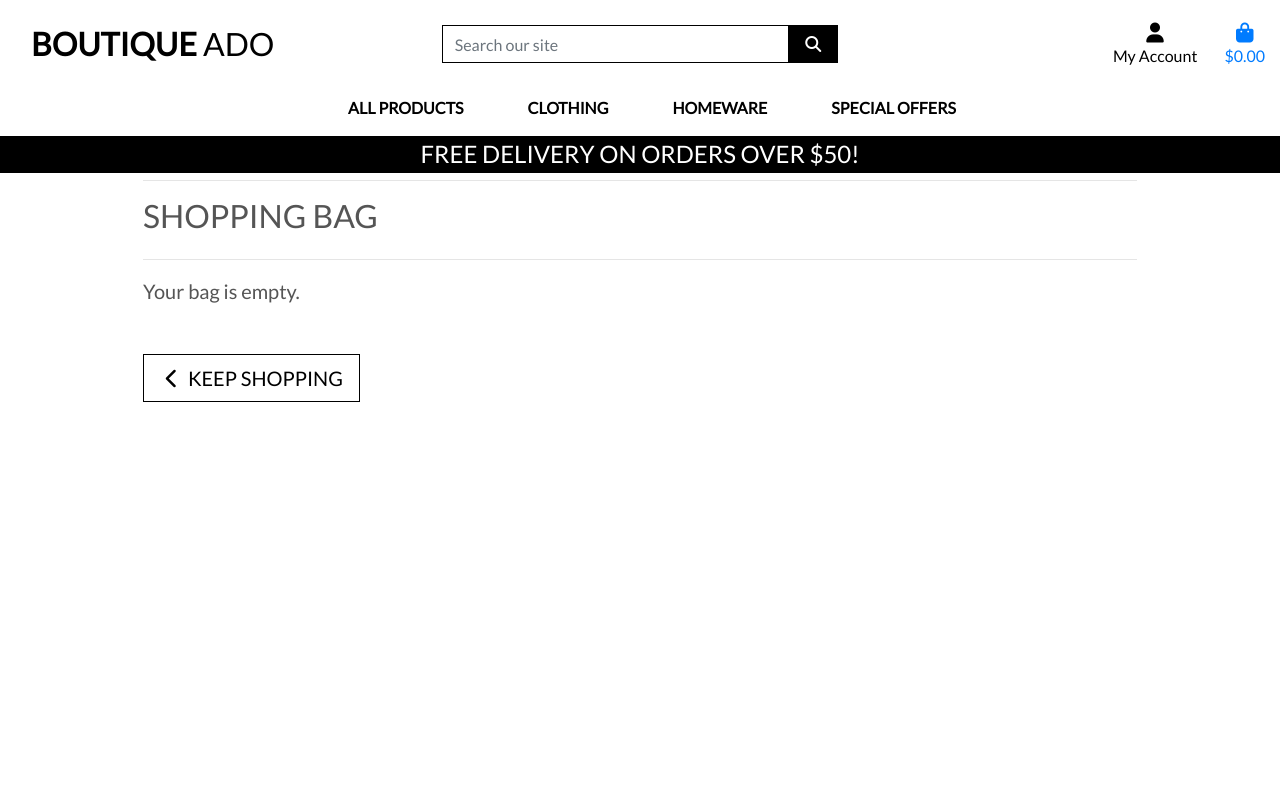
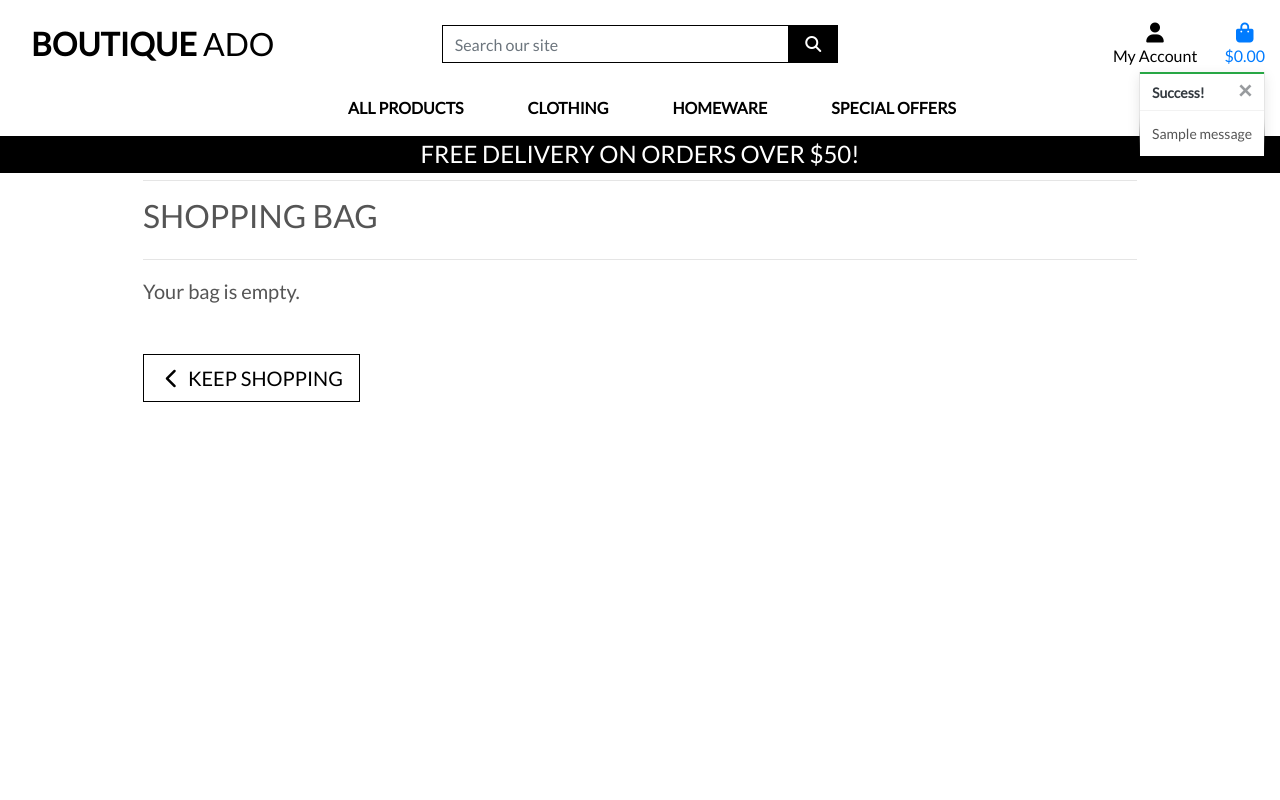
Before and after one commit to kydzoster/E-Store, a Django app: page /bag/ in a window 1280 px wide. Run offline with Django 3.2, Linux system fonts and the light colour scheme; tables that the repository leaves empty hold one stand-in row (values such as "Sample post"); one stand-in notice (Sample message) is shown; some libraries are stand-ins or nearby versions.

Commit message:
added toasts templates for messages

```diff
--- a/bag/views.py
+++ b/bag/views.py
@@ -1,4 +1,6 @@
 from django.shortcuts import render, redirect, reverse, HttpResponse
+from django.contrib import messages
+from products.models import Product
 
 # Create your views here.
 
@@ -12,6 +14,7 @@ def view_bag(request):
 def add_to_bag(request, item_id):
     """ Add a quantity of the specified product to the shopping bag """
 
+    product = Product.objects.get(pk=item_id)
     quantity = int(request.POST.get('quantity'))
     redirect_url = request.POST.get('redirect_url')
     size = None
@@ -37,6 +40,7 @@ def add_to_bag(request, item_id):
             bag[item_id] += quantity
         else:
             bag[item_id] = quantity
+            messages.success(request, f'Added {product.name} to your bag!')
 
     request.session['bag'] = bag
     return redirect(redirect_url)
--- a/botique_ado/settings.py
+++ b/botique_ado/settings.py
@@ -78,6 +78,8 @@ TEMPLATES = [
     },
 ]
 
+MESSAGE_STORAGE = 'django.contrib.messages.storage.session.SessionStorage'
+
 AUTHENTICATION_BACKENDS = [
     # Needed to login by username in Django admin, regardless of `allauth`
     'django.contrib.auth.backends.ModelBackend',
--- a/static/css/base.css
+++ b/static/css/base.css
@@ -110,6 +110,21 @@ a.category-badge > span.badge:hover{
     cursor: pointer;
 }
 
+.message-container{
+    position: fixed;
+    top: 72px;
+    right: 15px;
+    z-index: 99999;
+}
+
+.custom-toast{
+    overflow: visible;
+}
+
+.toast-capper{
+    height: 2px;
+}
+
 /* -------------------------------- Media Queries */
 
 /* Slightly larger container on xl screens */
--- a/templates/base.html
+++ b/templates/base.html
@@ -128,7 +128,24 @@
     </header>
 
     {% if messages %}
-        <div class="message-container"></div>
+        <div class="message-container">
+            {% for message in messages %}
+                {% with message.level as level %}
+                    <!--Error-->
+                    {% if level == 40 %}
+                        {% include 'includes/toasts/toast_error.html' %}
+                    <!--Warning-->
+                    {% elif level == 30 %}
+                        {% include 'includes/toasts/toast_warning.html' %}
+                    <!--Success-->
+                    {% elif level == 25 %}
+                        {% include 'includes/toasts/toast_success.html' %}
+                    {% else %}
+                        {% include 'includes/toasts/toast_info.html' %}
+                    {% endif %}
+                {% endwith %}
+            {% endfor %}
+        </div>
     {% endif %}
 
     {% block page_header %}
@@ -138,6 +155,9 @@
     {% endblock %}
 
     {% block postloadjs %}
+    <script type="text/javascript">
+        $('.toast').toast('show');
+    </script>
     {% endblock %}
 
    </body>
--- /dev/null
+++ b/templates/includes/toasts/toast_success.html
@@ -0,0 +1,14 @@
+<!doctype html>
+<div class="toast custom-toast rounded-0 border-top-0" data-autohide="false">
+    <div class="arrow-up arrow-success"></div>
+    <div class="w-100 toast-capper bg-success"></div>
+    <div class="toast-header bg-white text-dark">
+        <strong class="mr-auto">Success!</strong>
+        <button type="button" class="ml-2 mb-1 close text-dark" data-dismiss="toast" aria-label="Close">
+            <span aria-hidden="true">&times;</span>
+        </button>
+    </div>
+    <div class="toast-body bg-white">
+        {{ message }}
+    </div>
+</div>
```
Also changed, not shown: templates/includes/toasts/toast_error.html (added, +14 -0 lines), templates/includes/toasts/toast_info.html (added, +14 -0 lines), templates/includes/toasts/toast_warning.html (added, +14 -0 lines).
